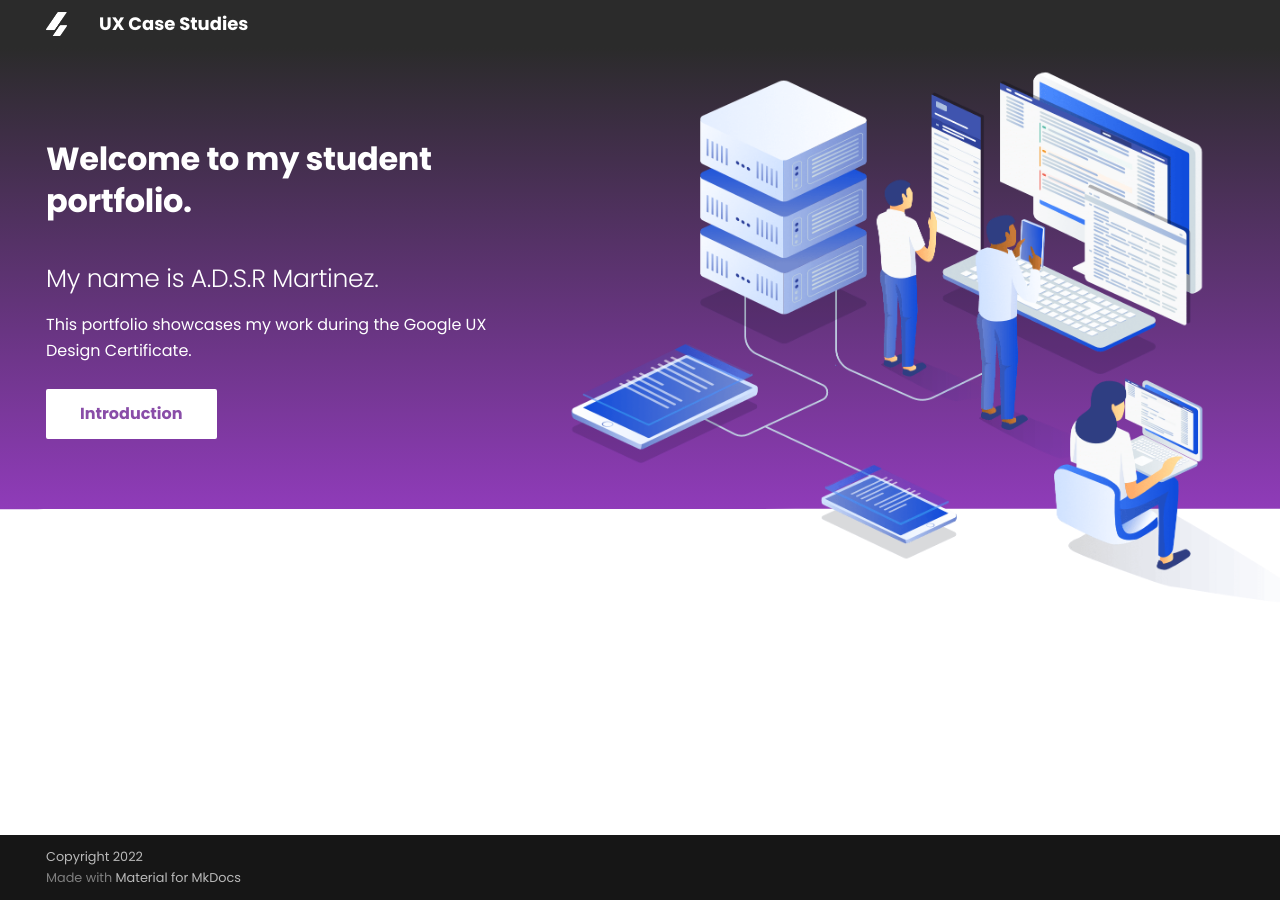
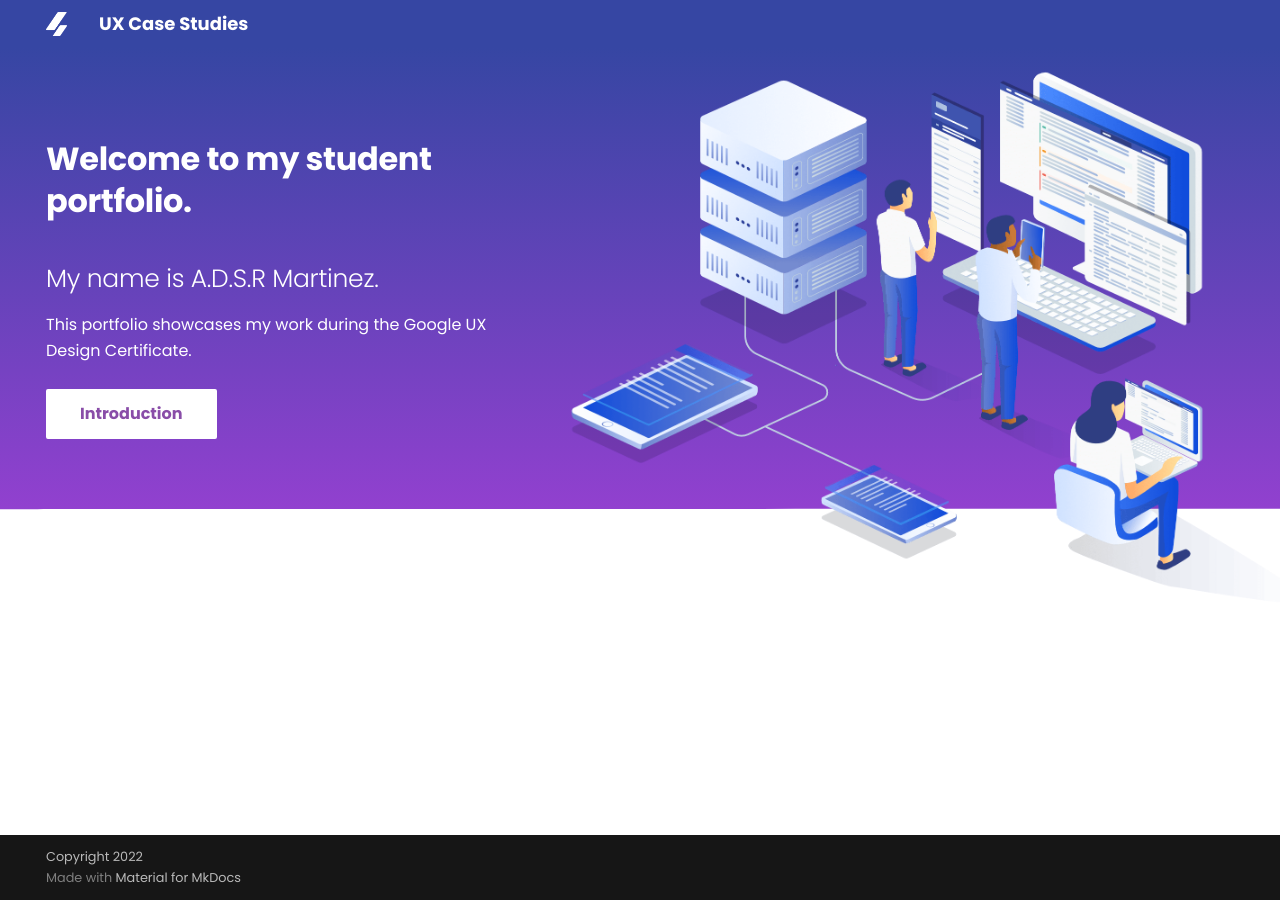
Before and after one commit to divstackio/docs-study, an MkDocs documentation site: the page built from docs/index.md, in a window 1280 px wide. Built offline with MkDocs 1.6.1 and Material for MkDocs 9.7.7, drawn with Linux system fonts in a browser that asks for light colours.

Commit message:
Update custom.css

```diff
--- a/docs/css/custom.css
+++ b/docs/css/custom.css
@@ -1,7 +1,7 @@
 :root>* {
-  --md-primary-fg-color: #2b2b2b;
-  --md-primary-fg-color--light: #2b2b2b;
-  --md-primary-fg-color--dark: #2b2b2b;
+  --md-primary-fg-color: #3646a3;
+  --md-primary-fg-color--light: #3646a3;
+  --md-primary-fg-color--dark: #3646a3;
 }
 
 
```
